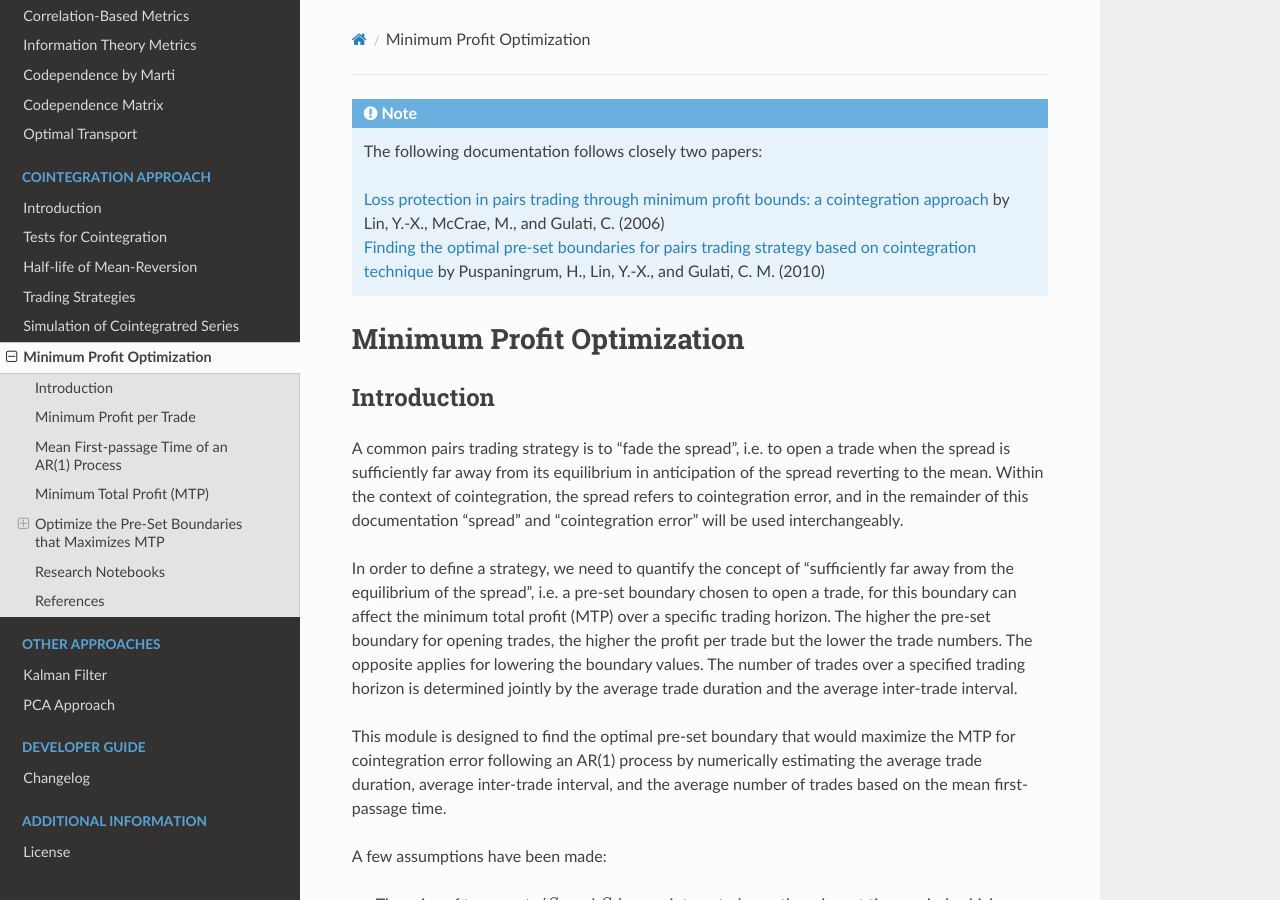
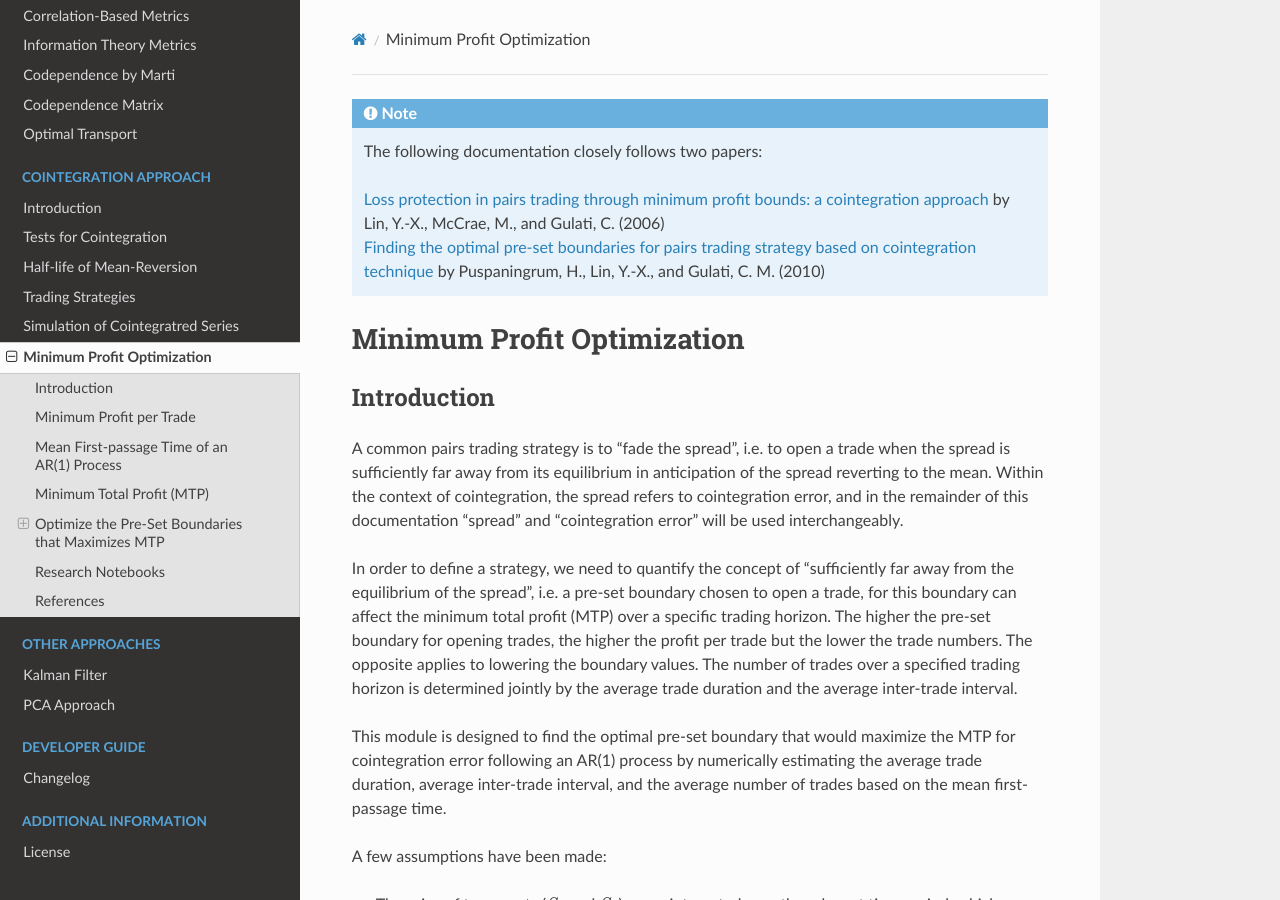
Before and after one commit to hudson-and-thames/arbitragelab, a Sphinx documentation site: the page built from docs/source/cointegration_approach/minimum_profit.rst, in a window 1280 px wide and 900 px high. Built offline with Sphinx 7.4.7 and the Read the Docs theme 2.0.0, drawn with Linux system fonts in a browser that asks for light colours; pages that are not in the unit, such as notebooks, are missing from menus; some of the changed text lies outside the part shown.

Commit message:
Small docs fixes for Minimum Profit - Cointegration Approach

```diff
--- a/docs/source/cointegration_approach/minimum_profit.rst
+++ b/docs/source/cointegration_approach/minimum_profit.rst
@@ -1,7 +1,7 @@
 .. _cointegration_approach-minimum_profit:
 
 .. note::
-    The following documentation follows closely two papers:
+    The following documentation closely follows two papers:
 
     - `Loss protection in pairs trading through minimum profit bounds: a cointegration approach <http://downloads.hindawi.com/archive/2006/073803.pdf>`__ by Lin, Y.-X., McCrae, M., and Gulati, C. (2006)
     - `Finding the optimal pre-set boundaries for pairs trading strategy based on cointegration technique <https://ro.uow.edu.au/cgi/viewcontent.cgi?article=1040&context=cssmwp>`__ by Puspaningrum, H., Lin, Y.-X., and Gulati, C. M. (2010)
@@ -21,7 +21,7 @@ be used interchangeably.
 In order to define a strategy, we need to quantify the concept of "sufficiently far away from the equilibrium of the
 spread", i.e. a pre-set boundary chosen to open a trade, for this boundary can affect the minimum total profit (MTP)
 over a specific trading horizon. The higher the pre-set boundary for opening trades, the higher the profit per trade
-but the lower the trade numbers. The opposite applies for lowering the boundary values. The number of trades over a
+but the lower the trade numbers. The opposite applies to lowering the boundary values. The number of trades over a
 specified trading horizon is determined jointly by the average trade duration and the average inter-trade interval.
 
 This module is designed to find the optimal pre-set boundary that would maximize the MTP for cointegration error
--- a/docs/source/cointegration_approach/minimum_profit_simulation.rst
+++ b/docs/source/cointegration_approach/minimum_profit_simulation.rst
@@ -1,7 +1,7 @@
 .. _cointegration_approach-cointegration_simulation:
 
 .. note::
-    The following documentation follows closely the paper:
+    The following documentation closely follows the paper:
 
     - `Loss protection in pairs trading through minimum profit bounds: a cointegration approach <http://downloads.hindawi.com/archive/2006/073803.pdf>`__ by Lin, Y.-X., McCrae, M., and Gulati, C. (2006)
 
@@ -56,7 +56,7 @@ block.
         \end{eqnarray}
 
 Implementation
-**************
+##############
 
 .. automodule:: arbitragelab.cointegration_approach.coint_sim
 
@@ -67,7 +67,7 @@ Implementation
         .. automethod:: __init__
 
 Example
-*******
+#######
 
 .. code-block::
 
```
Also changed, not shown: other parts of docs/source/cointegration_approach/minimum_profit.rst (+2 -1 lines).
